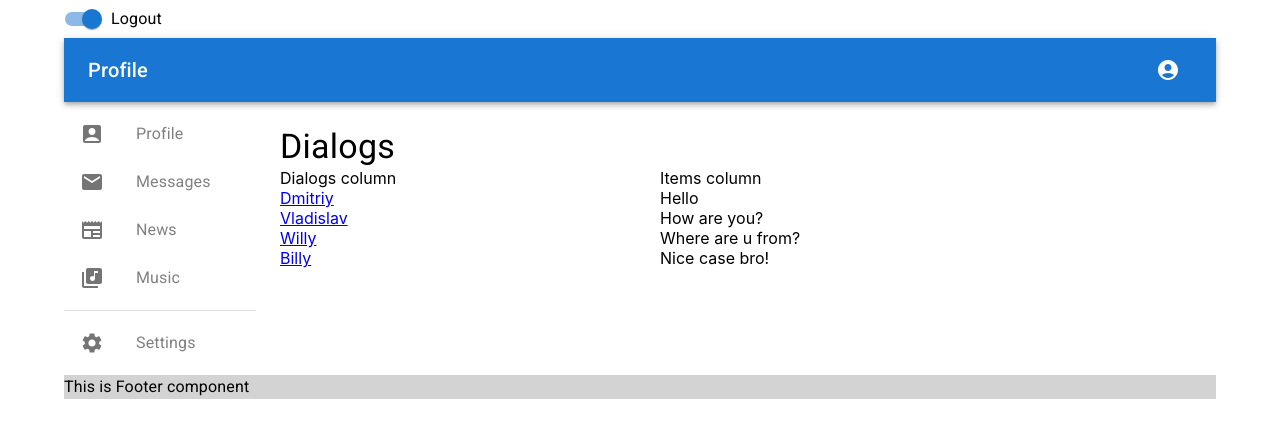
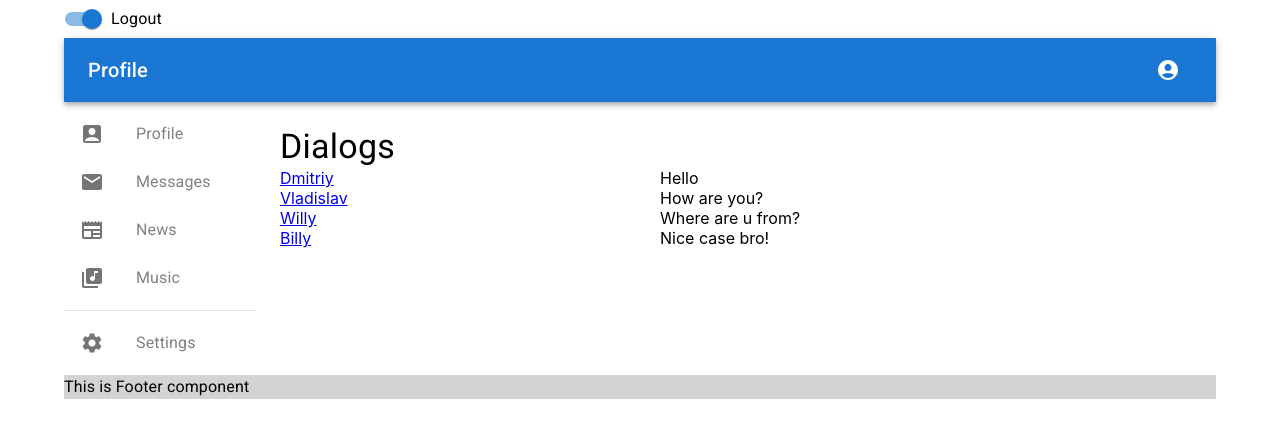
Before and after one commit to Mayday2020/SocialNetwork_TS, a React (Create React App) app: page /messages in a window 1280 px wide. Shown: the top 438 px of the page. Built offline with nearby package versions, Linux system fonts and the light colour scheme.

Commit message:
'23dialogsProps'

```diff
--- a/src/components/Dialogs/Dialogs.tsx
+++ b/src/components/Dialogs/Dialogs.tsx
@@ -4,6 +4,22 @@ import {Outlet} from "react-router";
 import {Link} from "react-router-dom";
 
 type DialogsType = {}
+type DialogsItem = {
+    name: string
+    id: number
+}
+type MessageItem = {
+    message: string
+}
+
+const DialogsItem = (props: DialogsItem) => {
+    return (
+        <div>
+            <Link to={`/messages/${props.id}`}>{props.name}</Link>
+        </div>
+    )
+}
+const MessageItem = (props: MessageItem) => <div>{props.message}</div>
 
 const Dialogs: React.FC<DialogsType> = (props) => {
     return (
@@ -11,18 +27,16 @@ const Dialogs: React.FC<DialogsType> = (props) => {
             <Typography variant="h4">Dialogs</Typography>
             <Grid container>
                 <Grid item xs={5}>
-                    Dialogs column
-                    <div><Link to={'/messages/1'}>Dmitriy</Link></div>
-                    <div><Link to={'/messages/2'}>Vladislav</Link></div>
-                    <div><Link to={'/messages/3'}>Willy</Link></div>
-                    <div><Link to={'/messages/4'}>Billy</Link></div>
+                    <DialogsItem name={'Dmitriy'} id={1}/>
+                    <DialogsItem name={'Vladislav'} id={2}/>
+                    <DialogsItem name={'Willy'} id={3}/>
+                    <DialogsItem name={'Billy'} id={4}/>
                 </Grid>
                 <Grid item xs={5}>
-                    Items column
-                    <div>Hello</div>
-                    <div>How are you?</div>
-                    <div>Where are u from?</div>
-                    <div>Nice case bro!</div>
+                    <MessageItem message={'Hello'}/>
+                    <MessageItem message={'How are you?'}/>
+                    <MessageItem message={'Where are u from?'}/>
+                    <MessageItem message={'Nice case bro!'}/>
                 </Grid>
             </Grid>
         </div>
--- a/src/components/Profile/Profile.tsx
+++ b/src/components/Profile/Profile.tsx
@@ -2,6 +2,7 @@ import React from "react";
 import NewPost from "./NewPost/NewPost";
 import MyPosts from "./MyPosts/MyPosts";
 import {Typography} from "@mui/material";
+import ProfileInfo from "./ProfileInfo/ProfileInfo";
 
 type ProfileType = {}
 
@@ -9,11 +10,7 @@ const Profile: React.FC<ProfileType> = (props) => {
     return (
         <div>
             <Typography variant="h4">Profile</Typography>
-            <div>
-                <Typography>
-                    Ava+description
-                </Typography>
-            </div>
+            <ProfileInfo />
             <NewPost />
             <MyPosts />
         </div>
--- /dev/null
+++ b/src/components/Profile/ProfileInfo/ProfileInfo.tsx
@@ -0,0 +1,12 @@
+import React from 'react'
+import {Typography} from "@mui/material";
+
+const ProfileInfo = () => {
+    return <div>
+        <Typography>
+            Ava+description
+        </Typography>
+    </div>
+}
+
+export default ProfileInfo
```
